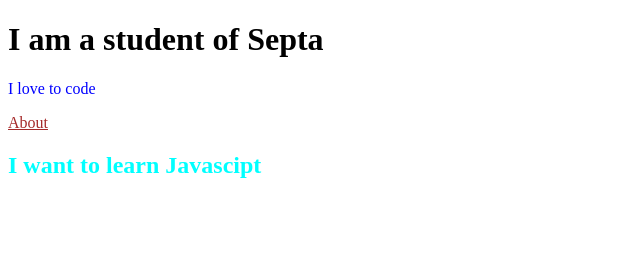
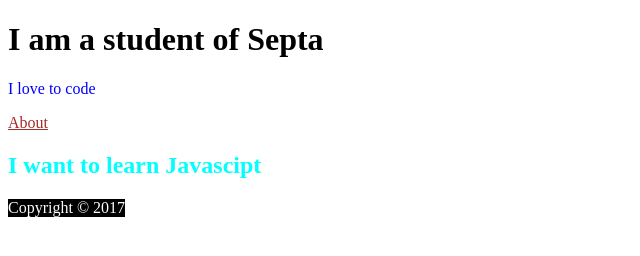
Before and after one commit to Rita-Oyeyiola/septa-01, a plain HTML site: page index.html in a window 1280 px wide. Shown: the whole page, without its empty margins (0-640 px from the left). Drawn offline with Linux system fonts and the light colour scheme.

Commit message:
update html and css

```diff
--- a/index.html
+++ b/index.html
@@ -14,6 +14,10 @@
     <br>
     <h2>I want to learn Javascipt</h2>
 
+    <footer>
+        Copyright &copy 2017
+    </footer>
+
 
 </body>
 </html>
--- a/style.css
+++ b/style.css
@@ -7,3 +7,8 @@
 h2{
     color: aqua;
 }
+footer{
+    color: rgb(255, 251, 251);
+    background-color: black;
+    width: fit-content;
+}
```
